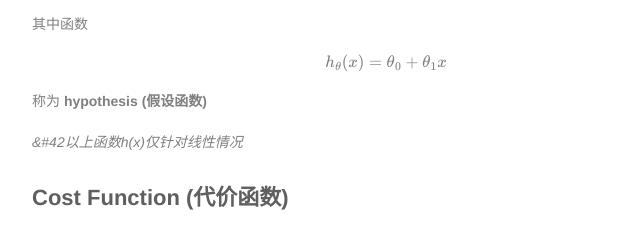
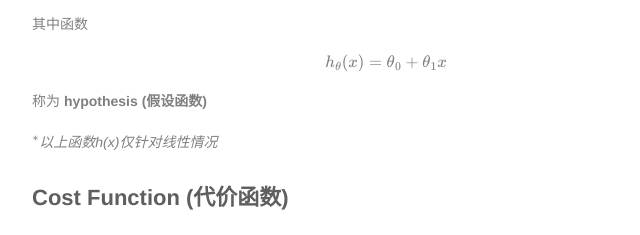
Before and after one commit to VladiMio/VladiMio.github.io, a plain HTML site: page 2018/05/03/ML-Week01/index.html in a window 1280 px wide. Shown: the part 945-1180 px from the top of the page, 510-1150 px from the left. Drawn offline with nearby package versions, Linux system fonts and the light colour scheme; some packages are replaced by stand-ins of ours; a script that the page names is missing.

Commit message:
Site updated: 2018-05-03 23:48:36

```diff
--- a/2018/05/03/ML-Week01/index.html
+++ b/2018/05/03/ML-Week01/index.html
@@ -13,7 +13,7 @@
 <p>其中函数</p>
 <p><span class="math display">\[ h_\theta(x) = \theta_0 + \theta_1x \]</span></p>
 <p>称为 <strong>hypothesis (假设函数)</strong></p>
-<p><em>&amp;#42以上函数h(x)仅针对线性情况</em></p>
+<p><em><span class="math inline">\(^*\)</span>以上函数h(x)仅针对线性情况</em></p>
 <h3 id="cost-function-代价函数">Cost Function (代价函数)</h3>
 <p>针对一个线性回归问题的假设函数</p>
 <p><span class="math display">\[ h_\theta(x) = \theta_0 + \theta_1x \]</span></p>
```
